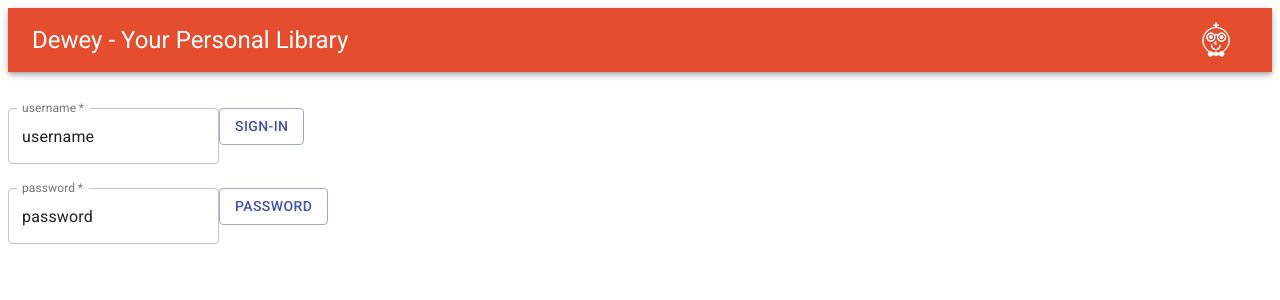
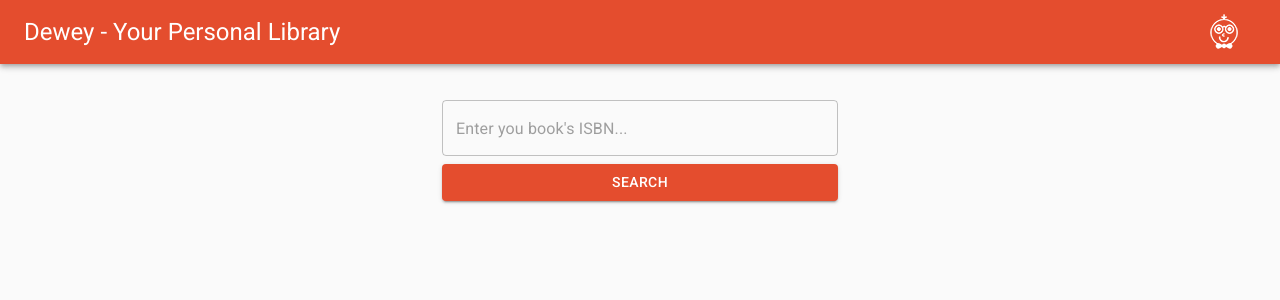
Before and after one commit to usrs/Dewey, a React (Create React App) app in the folder client/: page / in a window 1280 px wide. Shown: the top 300 px of the page. Built offline with nearby package versions, Linux system fonts and the light colour scheme.

Commit message:
updated color for search button (based on navbar)

```diff
--- a/client/src/App.js
+++ b/client/src/App.js
@@ -36,7 +36,9 @@ const App = () => {
 
   return (
     <>
-      <Router>
+    <Navbar />
+    <Homepage />
+      {/* <Router>
         <div>
           <Navbar />
           <Switch>
@@ -51,7 +53,7 @@ const App = () => {
             </Route>
           </Switch>
         </div>
-      </Router>
+      </Router> */}
     </>
   );
 }
```
Also changed, not shown: client/src/components/SearchForm/SearchForm.js (line endings or trailing spaces).
